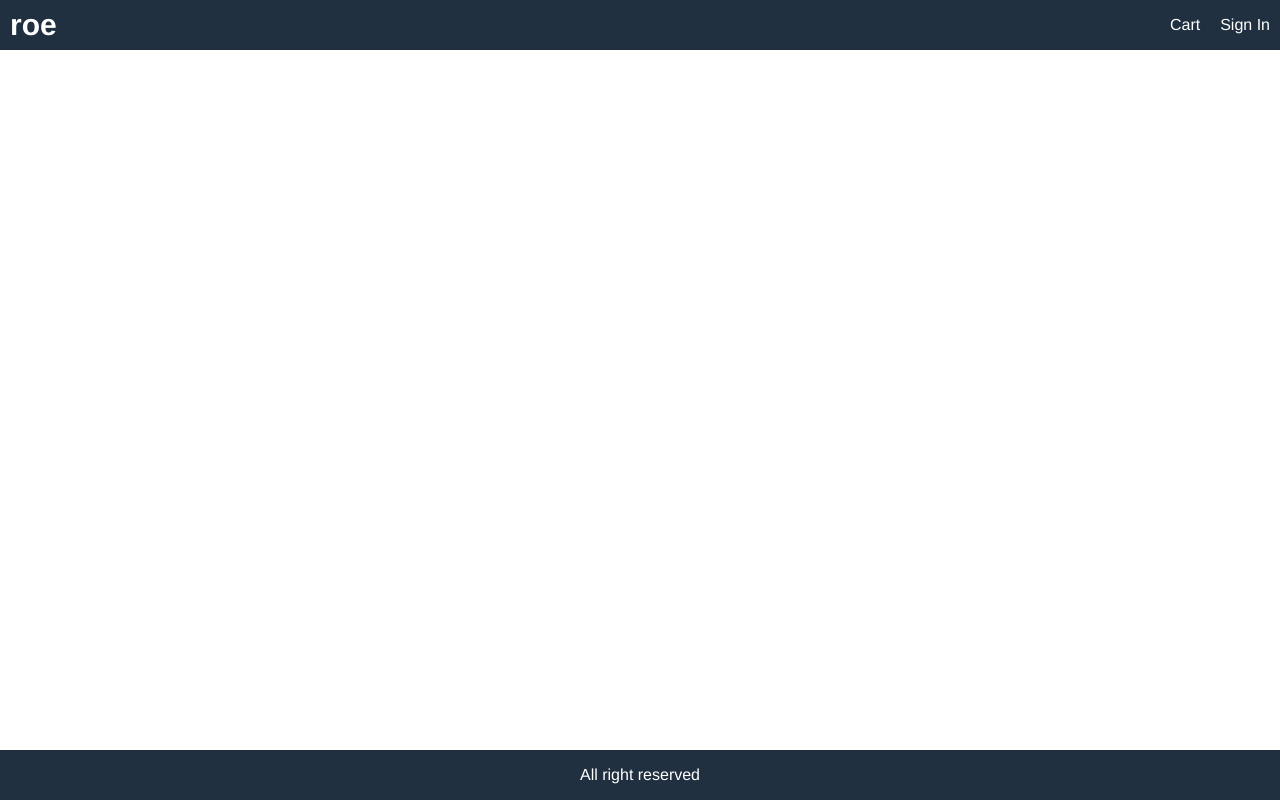
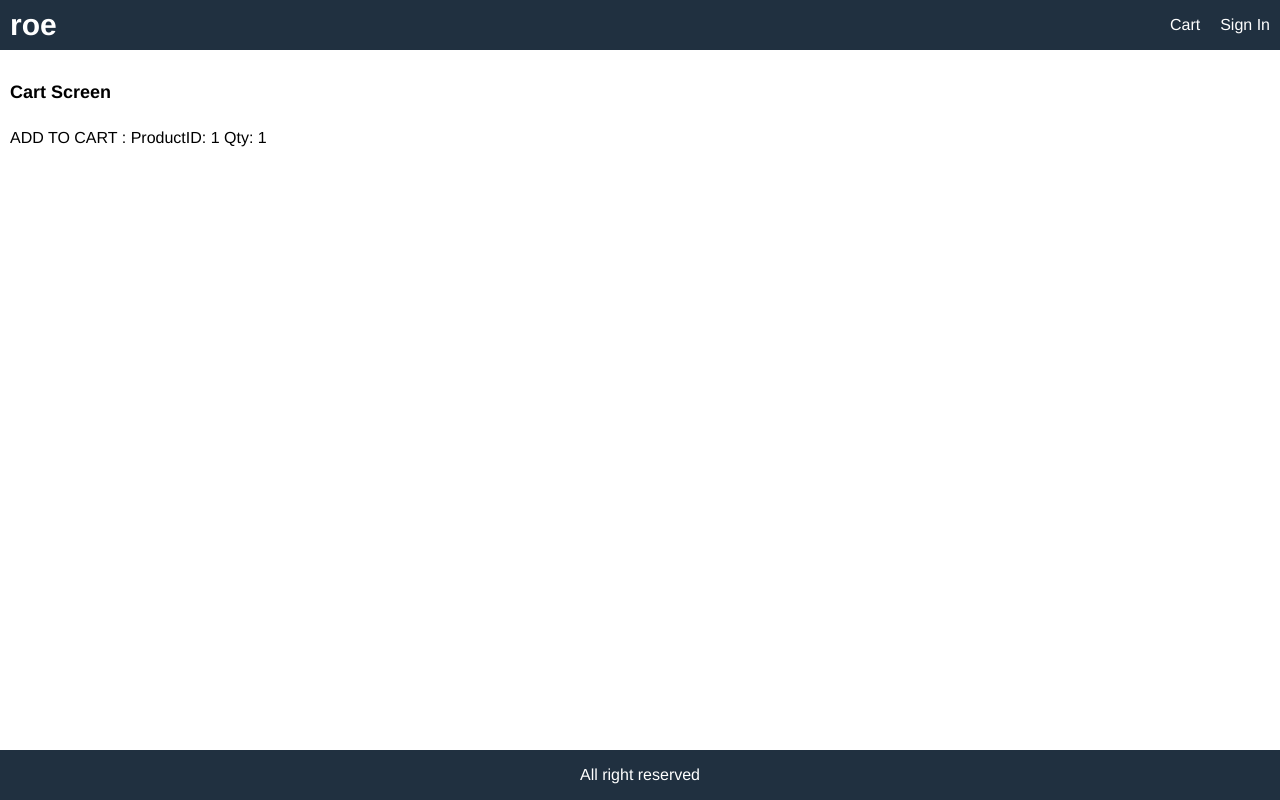
Before and after one commit to zcestkc/Roe-app, a React (Create React App) app in the folder frontend/: page /cart/1 in a window 1280 px wide. Built offline with nearby package versions, Linux system fonts and the light colour scheme.

Commit message:
Cart screen added

```diff
--- a/frontend/src/App.js
+++ b/frontend/src/App.js
@@ -1,5 +1,6 @@
 import React from 'react';
 import { BrowserRouter, Route } from 'react-router-dom';
+import CartScreen from './screens/CartScreen';
 import HomeScreen from './screens/HomeScreen';
 import ProductScreen from './screens/ProductScreen';
 
@@ -20,6 +21,7 @@
           </div>
         </header>
         <main>
+          <Route path="/cart/:id?" component={CartScreen}></Route>
           <Route path="/product/:id" component={ProductScreen}></Route>
           <Route path="/" component={HomeScreen} exact></Route>
         </main>
--- a/frontend/src/index.css
+++ b/frontend/src/index.css
@@ -72,6 +72,9 @@
   margin-top: 1rem;
 }
 
+input,
+select,
+textarea,
 button {
   padding: 1rem;
   border-radius: 0.5rem;
@@ -80,10 +83,16 @@
   font-family: Helvetica, Arial, sans-serif;
   -webkit-font-smoothing: antialiased;
   -moz-osx-font-smoothing: grayscale;
+}
+
+button {
   background-color: #f8f8f8;
   cursor: pointer;
 }
 
+input:hover,
+select:hover,
+textarea:hover,
 button:hover {
   border: 0.1rem #404040 solid;
 }
--- /dev/null
+++ b/frontend/src/screens/CartScreen.js
@@ -0,0 +1,16 @@
+import React from 'react'
+
+export default function CartScreen(props) {
+  const productId = props.match.params.id;
+  const qty = props.location.search
+    ? Number(props.location.search.split('=')[1])
+    : 1;
+  return (
+    <div>
+      <h1>Cart Screen</h1>
+      <p>
+        ADD TO CART : ProductID: {productId} Qty: {qty}
+      </p>
+    </div>
+  )
+}
--- a/frontend/src/screens/HomeScreen.js
+++ b/frontend/src/screens/HomeScreen.js
@@ -7,7 +7,7 @@
 
 export default function HomeScreen() {
   const dispatch = useDispatch();
-  const productList = useSelector( state => state.productList);
+  const productList = useSelector( state => state.productList );
   const { loading, error, products } = productList;
 
   useEffect(() => {
--- a/frontend/src/screens/ProductScreen.js
+++ b/frontend/src/screens/ProductScreen.js
@@ -1,4 +1,4 @@
-import React, { useEffect } from 'react';
+import React, { useEffect, useState } from 'react';
 import { useDispatch, useSelector } from 'react-redux';
 import { Link } from 'react-router-dom';
 import { detailsProduct } from '../actions/productActions';
@@ -9,12 +9,17 @@
 export default function ProductScreen(props) {
   const dispatch = useDispatch();
   const productId = props.match.params.id;
+  const [qty, setQty] = useState(1)
   const productDetails = useSelector(state => state.productDetails)
   const { loading, error, product } = productDetails;
 
   useEffect(() => {
     dispatch(detailsProduct(productId));
   }, [dispatch, productId]);
+
+  const addToCartHandler = () => {
+    props.history.push(`/cart/${productId}?qty=${qty}`)
+  }
 
   return (
     <div>
@@ -68,9 +73,37 @@
                     </div>
                   </div>
                 </li>
-                <li>
-                  <button className="primary block">Add to Cart</button>
-                </li>
+                {product.countInStock > 0 && (
+                  <>
+                    <li>
+                      <div className="row">
+                        <div>Qty</div>
+                        <div>
+                          <select
+                            value={qty}
+                            onChange={e => setQty(e.target.value)}
+                          >
+                            {[...Array(product.countInStock).keys()].map(
+                              (x) => (
+                                <option key={x + 1} value={x + 1}>
+                                  {x + 1}
+                                </option>
+                              )
+                            )}
+                          </select>
+                        </div>
+                      </div>
+                    </li>
+                    <li>
+                      <button
+                        onClick={addToCartHandler}
+                        className="primary block"
+                      >
+                        Add to Cart
+                      </button>
+                    </li>
+                  </>
+                )}
               </ul>
             </div>
           </div>
```
Also changed, not shown: frontend/src/reducers/productReducers.js (+7 -1 lines).
